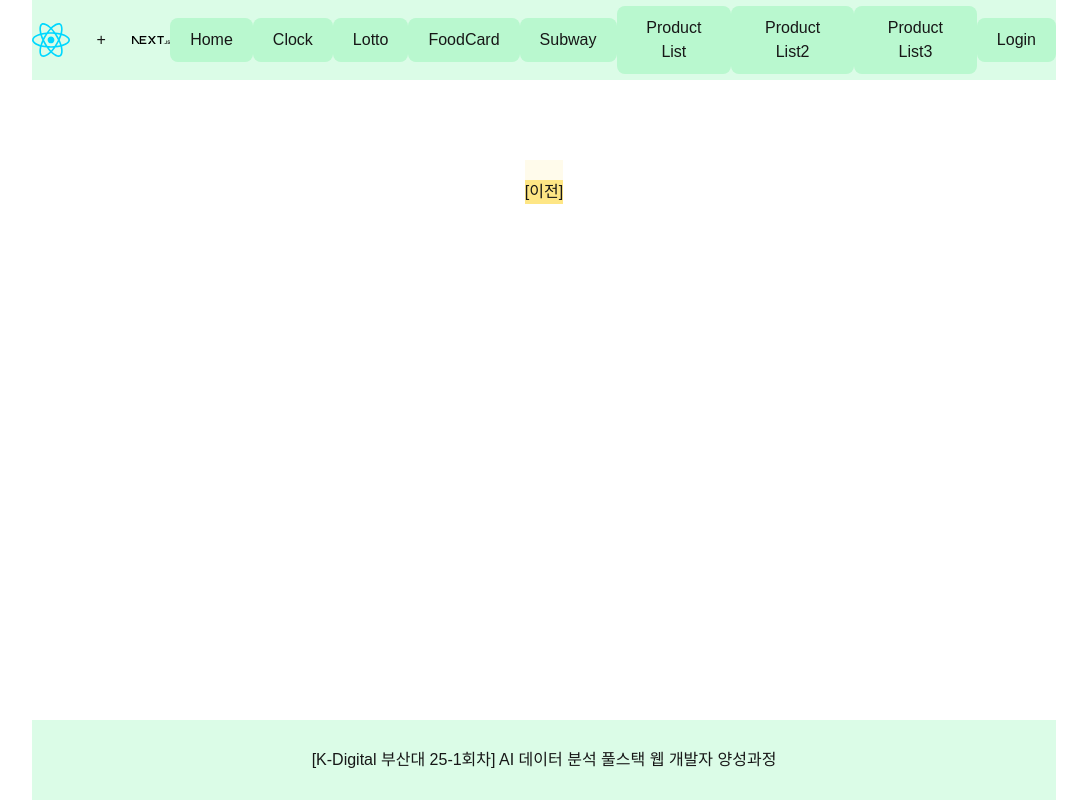
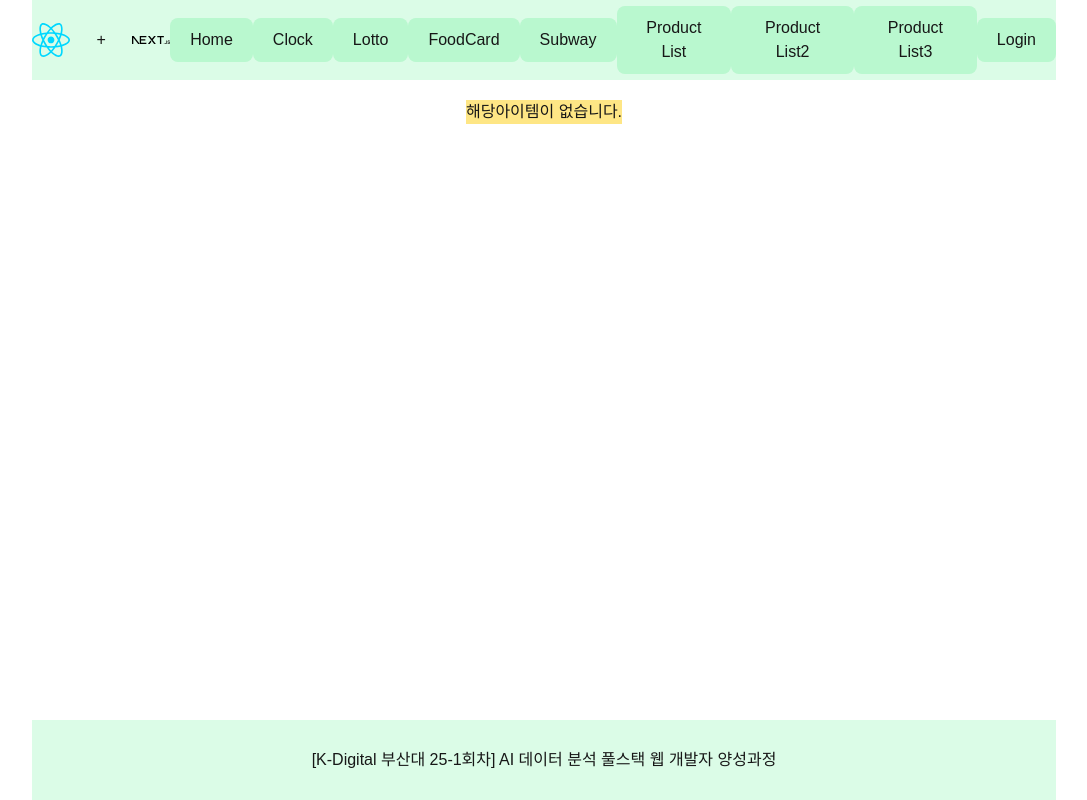
Before and after one commit to yeeun234/kt01_nextjs, a Next.js app: page /productDetail2 in a window 1280 px wide. Shown: the whole page, without its empty margins (96-1183 px from the left). Built offline with nearby package versions, Linux system fonts and the light colour scheme.

Commit message:
feat: add ProductDetailPage2 with query string handling via searchParams prop
display product detail by extracting id from searchParams in ProductDetailPage2

```diff
--- a/src/app/productDetail2/page.tsx
+++ b/src/app/productDetail2/page.tsx
@@ -1,12 +1,28 @@
 import { Product ,products } from '@/types/product'
 import Link from 'next/link';
-export default async function ProductDetailPage2() {
+export default async function ProductDetailPage2({
+  searchParams
+} : {
+  searchParams : Promise<{id:string}>
+}) {
+  const {id} = await searchParams ;
+  console.log(id)
+  const item:Product | undefined = products.find((item:Product)=>item.id === id);
 
+  if(!item){
+    return <div className='mt-5 bg-amber-200'>해당아이템이 없습니다.</div>
+  }
   return (
     <div className='mt-20 bg-amber-50'>
-
-        <div className='mt-5 bg-amber-200'>
-        <Link href="/productList2">
+       <ol>
+            <li>id : {item.id}  </li>
+            <li>name : {item.name}  </li>
+            <li>category : {item.category}  </li>
+            <li>price : {item.price}  </li>
+            <li>description : {item.description}  </li>
+        </ol>
+    <div className='mt-5 bg-amber-200'>
+        <Link href="/productList3">
             [이전]
         </Link>
         </div>
```
